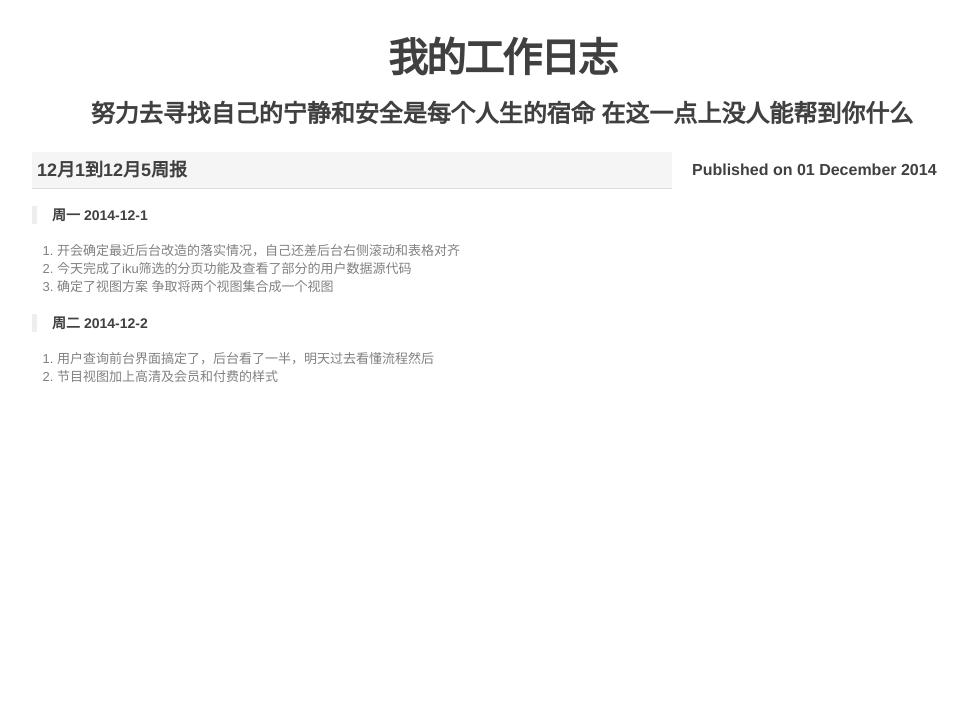
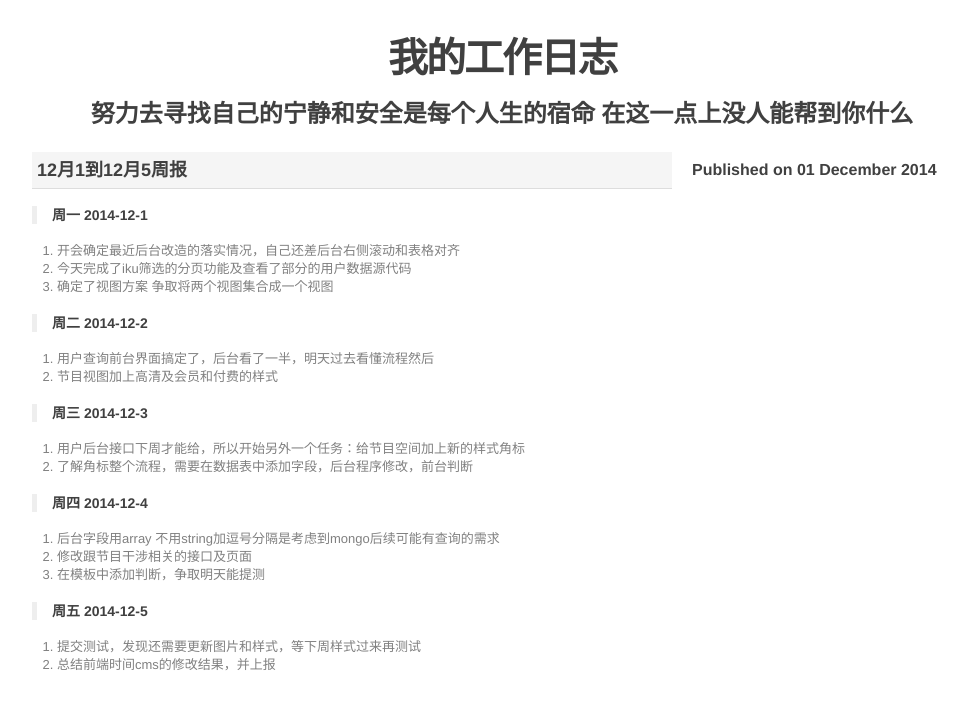
Before and after one commit to bjfuzzj/workdiary, a Jekyll site: the page built from _posts/2014/2014-12-1-12月1到12月5周报.md, in a window 1280 px wide. Shown: the top 709 px of the page, without its empty margins (138-1106 px from the left). Built offline with Jekyll 4.4.1, drawn with Linux system fonts in a browser that asks for light colours; Markdown is read by kramdown in place of the engine named in the settings.

Commit message:
增加这周的周报
增加这周的周报

```diff
--- a/_posts/2014/2014-12-1-12月1到12月5周报.md
+++ b/_posts/2014/2014-12-1-12月1到12月5周报.md
@@ -14,3 +14,20 @@ layout: default
 
 1. 用户查询前台界面搞定了，后台看了一半，明天过去看懂流程然后
 2. 节目视图加上高清及会员和付费的样式
+
+>**周三 2014-12-3**
+
+1. 用户后台接口下周才能给，所以开始另外一个任务：给节目空间加上新的样式角标
+2. 了解角标整个流程，需要在数据表中添加字段，后台程序修改，前台判断
+
+>**周四 2014-12-4**
+
+1. 后台字段用array 不用string加逗号分隔是考虑到mongo后续可能有查询的需求
+2. 修改跟节目干涉相关的接口及页面
+3. 在模板中添加判断，争取明天能提测
+
+
+>**周五 2014-12-5**
+
+1. 提交测试，发现还需要更新图片和样式，等下周样式过来再测试
+2. 总结前端时间cms的修改结果，并上报
```
